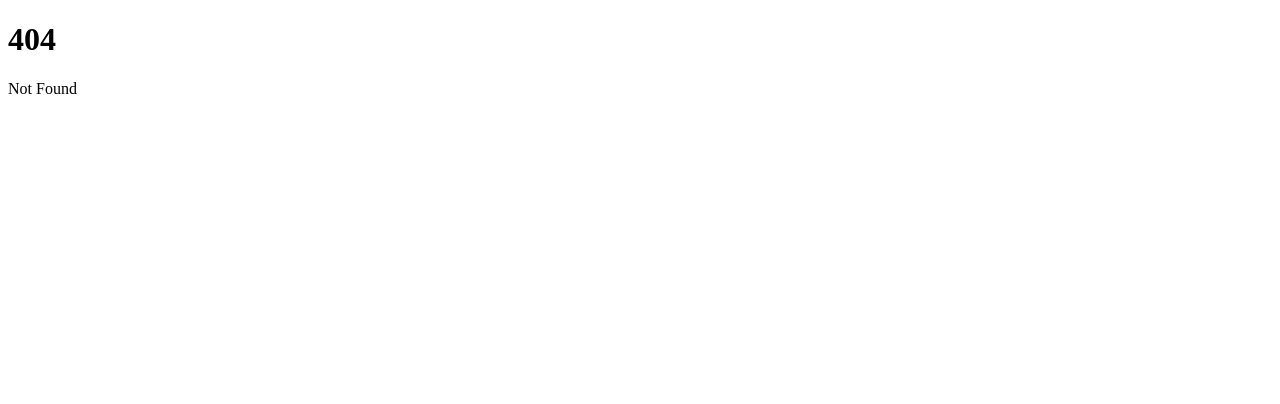
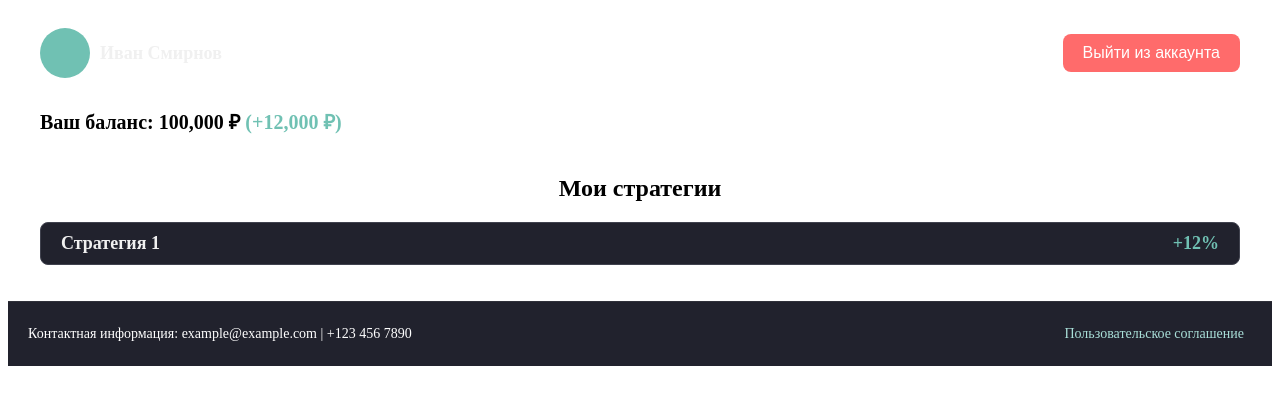
Before and after one commit to PolyMGLA/ups_trading, a SvelteKit app in the folder src/frontend/: page /lk in a window 1280 px wide. Before the commit this address had no page. Shown: the top 404 px of the page. Built offline with nearby package versions, Linux system fonts and the light colour scheme.

Commit message:
added lk

```diff
--- /dev/null
+++ b/src/frontend/src/routes/lk/+page.svelte
@@ -0,0 +1,179 @@
+<script>
+    import { onMount } from 'svelte';
+
+    let username = "Иван Смирнов";
+    let balance = 100000;
+    let profit = 12000;
+
+    const strategies = [
+      { name: "Стратегия 1", result: 12, positive: true },
+    ];
+
+    function logout() {
+      window.location.href = 'main';
+    }
+  </script>
+
+  <style>
+    .account-page {
+      padding: 20px;
+      max-width: 1200px;
+      margin: 0 auto;
+    }
+
+    .account-header {
+      display: flex;
+      justify-content: space-between;
+      align-items: center;
+      margin-bottom: 30px;
+    }
+
+    .user-info {
+      display: flex;
+      align-items: center;
+    }
+
+    .avatar {
+      width: 50px;
+      height: 50px;
+      border-radius: 50%;
+      background-color: #70c1b3;
+      margin-right: 10px;
+    }
+
+    .username {
+      font-size: 18px;
+      font-weight: bold;
+      color: #f0f0f0;
+    }
+
+    .logout-btn {
+      background-color: #ff6b6b;
+      color: white;
+      border: none;
+      padding: 10px 20px;
+      border-radius: 8px;
+      font-size: 16px;
+      cursor: pointer;
+      transition: background-color 0.3s ease;
+    }
+
+    .logout-btn:hover {
+      background-color: #e05656;
+    }
+
+    .balance-section {
+      text-align: left;
+      margin-bottom: 40px;
+    }
+
+    .balance-text {
+      font-size: 20px;
+      font-weight: bold;
+    }
+
+    .green {
+      color: #70c1b3;
+    }
+
+    .red {
+      color: #ff6b6b;
+    }
+
+    .strategies-section {
+      text-align: center;
+    }
+
+    .section-title {
+      font-size: 24px;
+      font-weight: bold;
+      margin-bottom: 20px;
+    }
+
+    .strategies-list {
+      list-style: none;
+      padding: 0;
+    }
+
+    .strategy-item {
+      display: flex;
+      justify-content: space-between;
+      align-items: center;
+      background-color: #21222D;
+      border: 1px solid #40424e;
+      border-radius: 8px;
+      padding: 10px 20px;
+      margin: 10px 0;
+      font-size: 18px;
+    }
+
+    .strategy-name {
+      font-weight: bold;
+      color: #f0f0f0;
+    }
+
+    .strategy-result {
+      font-weight: bold;
+    }
+
+    footer {
+      background-color: #21222D;
+      color: white;
+      padding: 10px 20px;
+      display: flex;
+      justify-content: space-between;
+      align-items: center;
+      border-top: 1px solid #30313A;
+      font-size: 14px;
+    }
+
+    footer .agreement-link a {
+      color: #a9dfd8;
+      text-decoration: none;
+      padding: 4px 8px;
+      border-radius: 4px;
+    }
+
+    footer .agreement-link a:hover {
+      background-color: rgba(169, 223, 216, 0.2);
+    }
+  </style>
+
+  <div class="account-page">
+    <header class="account-header">
+      <div class="user-info">
+        <div class="avatar"></div>
+        <span class="username">{username}</span>
+      </div>
+      <button class="logout-btn" on:click={logout}>Выйти из аккаунта</button>
+    </header>
+
+    <div class="balance-section">
+      <p class="balance-text">
+        Ваш баланс: {balance.toLocaleString()} ₽ <span class="profit {profit > 0 ? 'green' : 'red'}">({profit > 0 ? '+' : ''}{profit.toLocaleString()} ₽)</span>
+      </p>
+    </div>
+
+    <div class="strategies-section">
+      <h2 class="section-title">Мои стратегии</h2>
+      <ul class="strategies-list">
+        {#each strategies as strategy}
+          <li class="strategy-item">
+            <span class="strategy-name">{strategy.name}</span>
+            <span class="strategy-result {strategy.positive ? 'green' : 'red'}">
+              {strategy.positive ? '+' : ''}{strategy.result}%
+            </span>
+          </li>
+        {/each}
+      </ul>
+    </div>
+  </div>
+
+  <footer>
+    <div class="contact-info">
+      <p>Контактная информация: example@example.com | +123 456 7890</p>
+    </div>
+    <div class="agreement-link">
+      <a href="https://www.youtube.com" target="_blank">Пользовательское соглашение</a>
+    </div>
+  </footer>
```
